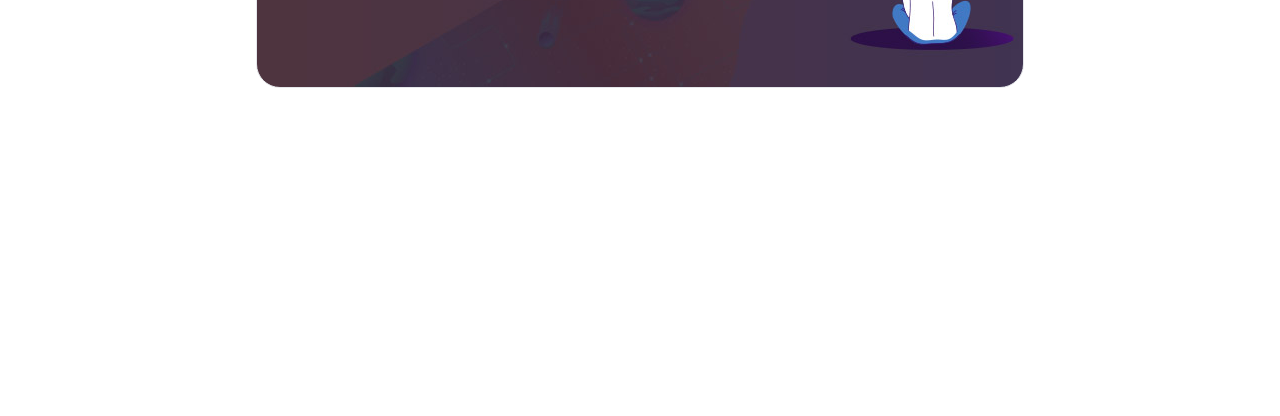
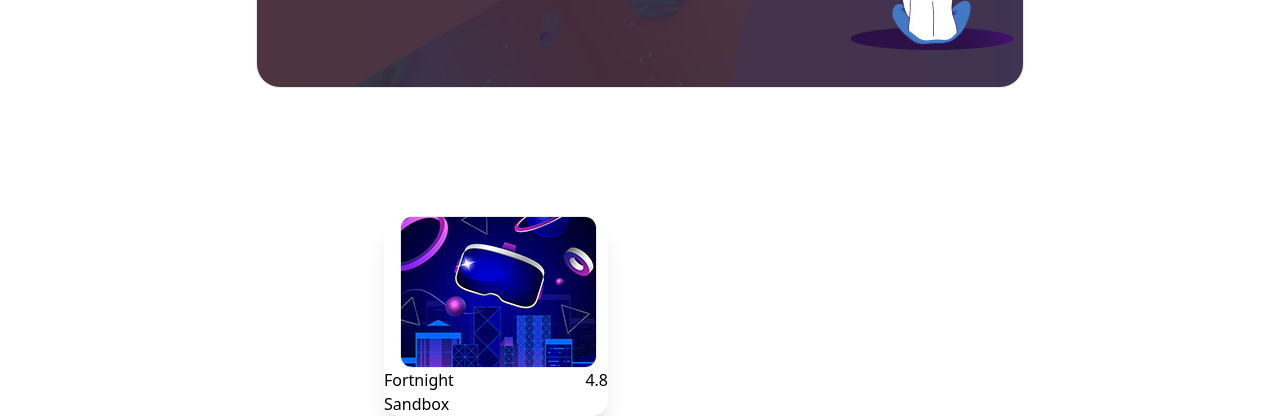
Before and after one commit to Md-Rohed/Cyborg_Gaming-Tailwind-Css, a website: page index.html in a window 1280 px wide. Shown: the part 491-907 px from the top of the page. Before the commit the page ends 800 px from the top, so only its background shows below. Drawn offline with Linux system fonts and the light colour scheme.

```diff
--- a/index.html
+++ b/index.html
@@ -5,6 +5,10 @@
     <meta http-equiv="X-UA-Compatible" content="IE=edge" />
     <meta name="viewport" content="width=device-width, initial-scale=1.0" />
     <title>Tailwind Project</title>
+    <link
+      rel="stylesheet"
+      href="path/to/font-awesome/css/font-awesome.min.css"
+    />
     <link rel="stylesheet" href="./output/tailwind.css" />
   </head>
 
@@ -77,5 +81,24 @@
         </button>
       </div>
     </div>
+
+    <div class="mt-32 px-96">
+      <div class="w-56 rounded-2xl shadow-xl">
+        <img
+          class="border rounded-xl mx-4"
+          src="./images/popular-01.jpg"
+          alt=""
+        />
+        <div class="flex justify-between">
+          <h4 class="">
+            Fortnight <br />
+            <span>Sandbox</span>
+          </h4>
+          <ul>
+            <li class="">4.8</li>
+          </ul>
+        </div>
+      </div>
+    </div>
   </body>
 </html>
```
Also changed, not shown: output/tailwind.css.
